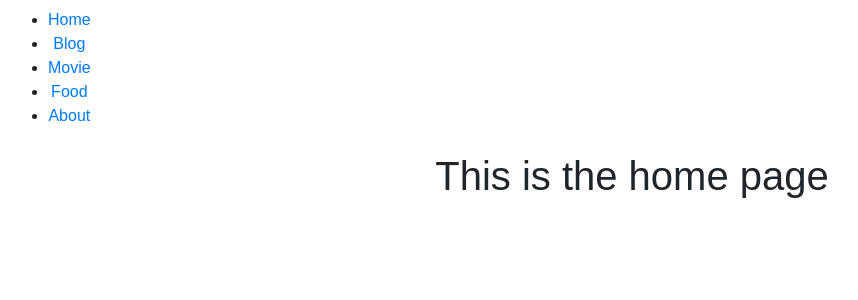
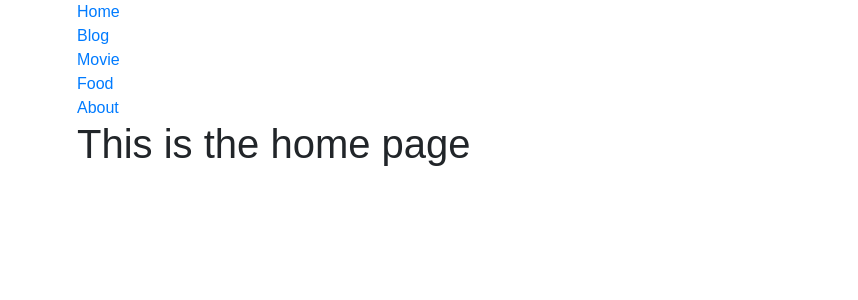
Before and after one commit to nnedevn/react-router-test, a React (Create React App) app: page / in a window 1280 px wide. Shown: the top 300 px of the page, without its empty margins (8-866 px from the left). Built offline with nearby package versions, Linux system fonts and the light colour scheme.

Commit message:
Cleans up code

```diff
--- a/src/App.js
+++ b/src/App.js
@@ -18,35 +18,26 @@ import Food from './Food';
 class App extends Component {
   render() {
     return (
-      <div className="App">
+      <div className="container">
         <Router>
           <div>
-            <div className="navbar">
-              <ul>
-                <li>
-                  <Link to="/">Home</Link>
-                </li>
-                <li>
-                  <Link to="/blog">Blog</Link>
-                </li>
-                <li>
-                  <Link to="/movie">Movie</Link>
-                </li>
-                <li>
-                  <Link to="/food">Food</Link>
-                </li>
-                <li>
-                  <Link to="/about">About</Link>
-                </li>
+            <nav className="">
+              <ul className="nav navbar-nav">
+                <li class="nav-item"><Link to="/">Home</Link></li>
+                <li><Link to="/blog">Blog</Link></li>
+                <li><Link to="/movie">Movie</Link></li>
+                <li><Link to="/food">Food</Link></li>
+                <li><Link to="/about">About</Link></li>
               </ul>
+            </nav>
+            <div>
+              <Route exact path="/" component={Home} />
+              <Route exact path="/blog" component={Blog} />
+              <Route exact path="/movie" component={Movie} />
+              <Route exact path="/food" component={Food} />
+              <Route exact path="/about" component={About} />
+            </div>
 
-
-            </div>
-            <Route exact path="/" component={Home} />
-            <Route exact path="/blog" component={Blog} />
-            <Route exact path="/movie" component={Movie} />
-            <Route exact path="/food" component={Food} />
-            <Route exact path="/about" component={About} />
           </div>
         </Router>
 
```
